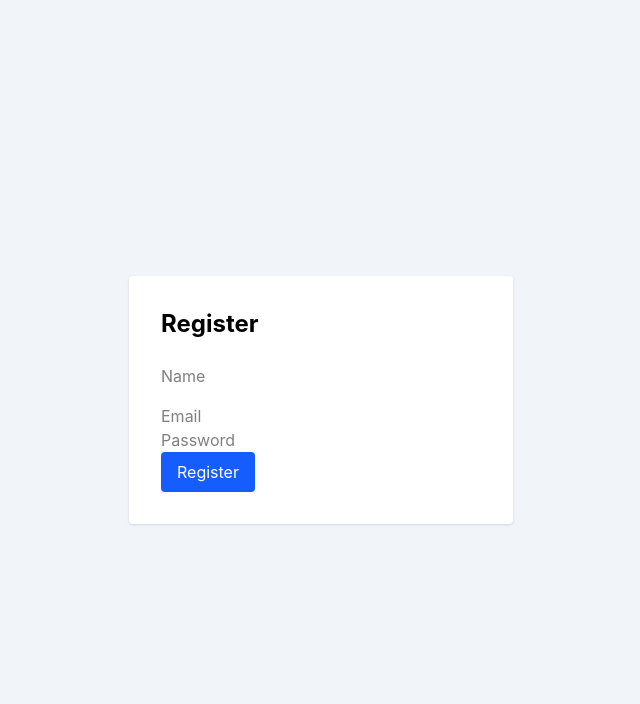
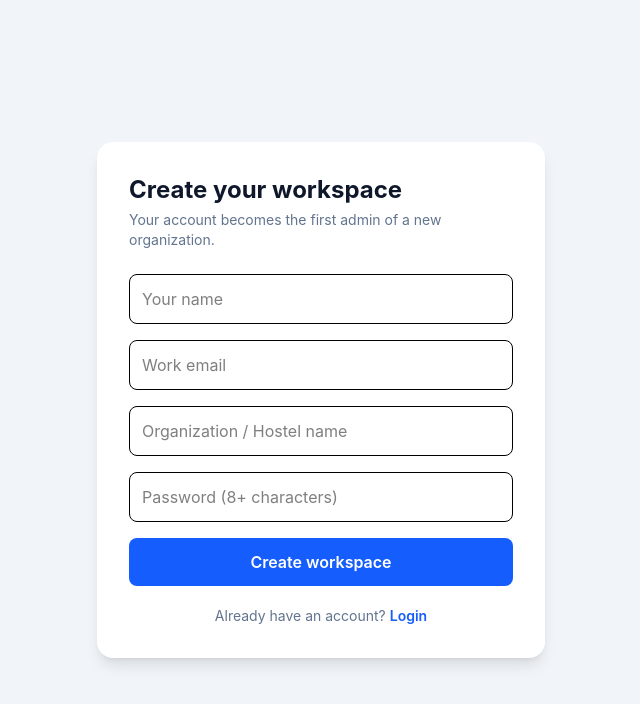
Before and after one commit to Harshilkh7/hostelhub-saas, a React (Vite) app in the folder frontend/: page /register in a window 1280 px wide. Shown: the top 704 px of the page, without its empty margins (319-959 px from the left). Built offline with nearby package versions, Linux system fonts and the light colour scheme; no server answers.

Commit message:
feat: add organization onboarding

```diff
--- a/frontend/src/pages/Register.jsx
+++ b/frontend/src/pages/Register.jsx
@@ -1,73 +1,50 @@
 import { useState } from "react";
 import api from "../services/api";
+import { useNavigate } from "react-router-dom";
 
 function Register() {
-  const [name, setName] = useState("");
-  const [email, setEmail] =
-    useState("");
-  const [password, setPassword] =
-    useState("");
+  const navigate = useNavigate();
+  const [form, setForm] = useState({ name: "", email: "", password: "", organizationName: "" });
+  const [error, setError] = useState("");
+  const [loading, setLoading] = useState(false);
+
+  const update = (key) => (e) => setForm((current) => ({ ...current, [key]: e.target.value }));
 
   const handleSubmit = async (e) => {
     e.preventDefault();
-
+    setError("");
+    setLoading(true);
     try {
-      await api.post(
-        "/auth/register",
-        {
-          name,
-          email,
-          password,
-        }
-      );
-
-      alert("Registered");
-
+      const { data } = await api.post("/auth/register", form);
+      localStorage.setItem("token", data.token);
+      localStorage.setItem("role", data.user.role);
+      localStorage.setItem("organizationId", data.user.organizationId);
+      localStorage.setItem("organization", JSON.stringify(data.organization));
+      navigate("/admin");
     } catch (err) {
-      console.error(err);
+      setError(err.response?.data?.message || "Registration failed");
+    } finally {
+      setLoading(false);
     }
   };
 
   return (
-    <div className="min-h-screen flex items-center justify-center bg-slate-100">
-
-  <div className="bg-white p-8 rounded shadow w-96">
-
-    <h1 className="text-2xl font-bold mb-6">
-      Register
-    </h1>
-
-      <form onSubmit={handleSubmit}>
-        <input
-          placeholder="Name"
-          value={name}
-          onChange={(e) =>
-            setName(e.target.value)
-          }
-        />
-
-        <input className="mt-4"
-          placeholder="Email"
-          value={email}
-          onChange={(e) =>
-            setEmail(e.target.value)
-          }
-        />
-
-        <input
-          type="password"
-          placeholder="Password"
-          value={password}
-          onChange={(e) =>
-            setPassword(e.target.value)
-          }
-        />
-
-        <button className=" bg-blue-600 text-white px-4 py-2 rounded" type="submit">
-          Register
-        </button>
-      </form>
-    </div>
+    <div className="min-h-screen flex items-center justify-center bg-slate-100 px-4">
+      <div className="w-full max-w-md rounded-2xl bg-white p-8 shadow-lg">
+        <h1 className="text-2xl font-bold text-slate-900">Create your workspace</h1>
+        <p className="mt-1 text-sm text-slate-500">Your account becomes the first admin of a new organization.</p>
+        {error && <div className="mt-5 rounded-lg bg-red-50 p-3 text-sm text-red-700">{error}</div>}
+        <form onSubmit={handleSubmit} className="mt-6 space-y-4">
+          <input className="w-full rounded-lg border p-3" placeholder="Your name" value={form.name} onChange={update("name")} required />
+          <input className="w-full rounded-lg border p-3" type="email" placeholder="Work email" value={form.email} onChange={update("email")} required />
+          <input className="w-full rounded-lg border p-3" placeholder="Organization / Hostel name" value={form.organizationName} onChange={update("organizationName")} required />
+          <input className="w-full rounded-lg border p-3" type="password" placeholder="Password (8+ characters)" value={form.password} onChange={update("password")} minLength={8} required />
+          <button disabled={loading} className="w-full rounded-lg bg-blue-600 px-4 py-3 font-semibold text-white disabled:opacity-50" type="submit">
+            {loading ? "Creating workspace..." : "Create workspace"}
+          </button>
+        </form>
+        <p className="mt-5 text-center text-sm text-slate-500">Already have an account? <a className="font-semibold text-blue-600" href="/">Login</a></p>
+      </div>
     </div>
   );
 }
```
